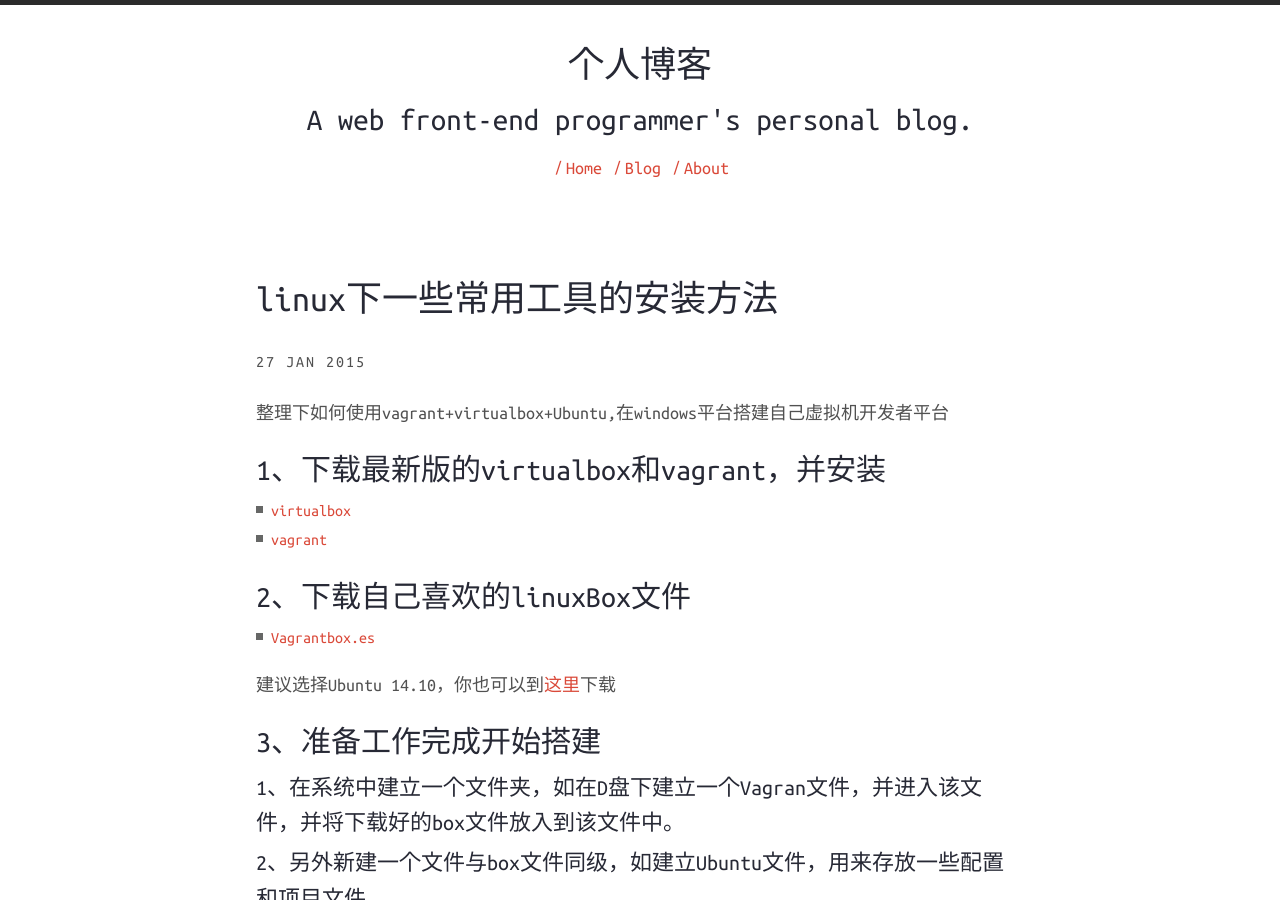
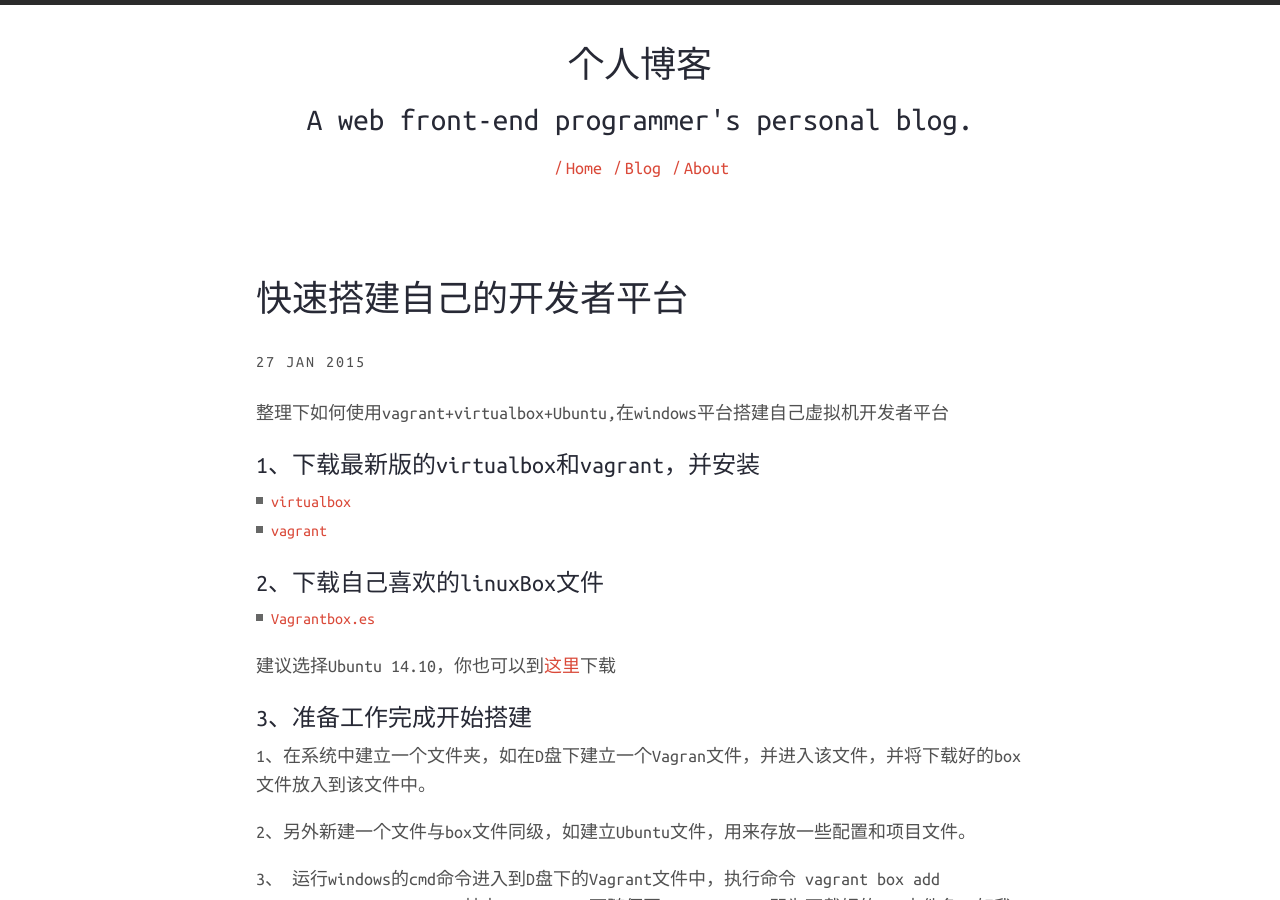
Before and after one commit to CooLNuanfeng/coolnuanfeng.github.com, a Jekyll site: the page built from _posts/2015-1-27-vagarnt.md, in a window 1280 px wide and 900 px high. Built offline with Jekyll 4.4.1, drawn with Linux system fonts in a browser that asks for light colours.

Commit message:
2015-02-04

```diff
--- a/_posts/2015-1-27-vagarnt.md
+++ b/_posts/2015-1-27-vagarnt.md
@@ -1,6 +1,6 @@
 ---
 layout: post
-title:  "linux下一些常用工具的安装方法"
+title:  "快速搭建自己的开发者平台"
 date:   2015-1-27
 description:  vagrant virtualbox ubuntu 快速搭建自己的开发者平台
 keywords: vagrant virtualbox Ubuntu
@@ -11,26 +11,26 @@ permalink: vagrant
 
 整理下如何使用vagrant+virtualbox+Ubuntu,在windows平台搭建自己虚拟机开发者平台
 
-###1、下载最新版的virtualbox和vagrant，并安装
+####1、下载最新版的virtualbox和vagrant，并安装
 - [virtualbox](https://www.virtualbox.org/wiki/Downloads)
 - [vagrant](https://www.vagrantup.com/downloads.html)
 
-###2、下载自己喜欢的linuxBox文件
+####2、下载自己喜欢的linuxBox文件
 - [Vagrantbox.es](http://www.vagrantbox.es/)
 
 建议选择Ubuntu 14.10，你也可以到[这里](https://vagrantcloud.com/ubuntu/boxes/trusty64)下载
 
-###3、准备工作完成开始搭建
+####3、准备工作完成开始搭建
 
-##### 1、在系统中建立一个文件夹，如在D盘下建立一个Vagran文件，并进入该文件，并将下载好的box文件放入到该文件中。
+1、在系统中建立一个文件夹，如在D盘下建立一个Vagran文件，并进入该文件，并将下载好的box文件放入到该文件中。
 
-#####2、另外新建一个文件与box文件同级，如建立Ubuntu文件，用来存放一些配置和项目文件。
+2、另外新建一个文件与box文件同级，如建立Ubuntu文件，用来存放一些配置和项目文件。
 
-#####3、 运行windows的cmd命令进入到D盘下的Vagrant文件中，执行命令 vagrant box add {BOX_NAME} {BOX_FILE}，其中{BOX_NAME}可随便写，{BOX_FILE}即为下载好的box文件名，如我的box文件命名为Ubuntu14.10.box，则执行下面代码： vagrant box add Ubuntu Ubuntu14.10.box
+3、 运行windows的cmd命令进入到D盘下的Vagrant文件中，执行命令 vagrant box add {BOX_NAME} {BOX_FILE}，其中{BOX_NAME}可随便写，{BOX_FILE}即为下载好的box文件名，如我的box文件命名为Ubuntu14.10.box，则执行下面代码： vagrant box add Ubuntu Ubuntu14.10.box
 
-#####4、执行完后，在命令行中cd到第二步建立的Ubuntu文件中，然后执行 vagrant init {BOX_NAME}，如：  vagrant init Ubuntu，命令执行完后会在该目录中生成一个Vagrantfile的配置文件
+4、执行完后，在命令行中cd到第二步建立的Ubuntu文件中，然后执行 vagrant init {BOX_NAME}，如：  vagrant init Ubuntu，命令执行完后会在该目录中生成一个Vagrantfile的配置文件
 
-#####5、用编辑工具打开Vagrantfile文件修改后保存
+5、用编辑工具打开Vagrantfile文件修改后保存
 
  -  查看config.vm.box = "Ubuntu"是否与你的{BOX_NAME}一致，不同的话改成相同
  - 找到 # config.vm.network "private_network", ip: "192.168.33.10"，将前面的 # 去掉。
@@ -38,6 +38,6 @@ permalink: vagrant
 
          config.vm.synced_folder "./share", "/home/vagrant/share"
 
-#####6、在当前的文件中再新建第五步中的share共享文件夹，完成后再命令行中执行 vagrant up 命令等待完成。
+6、在当前的文件中再新建第五步中的share共享文件夹，完成后再命令行中执行 vagrant up 命令等待完成。
 
-#####7、完成后即可通过Xshell等远程工具登陆了，ssh协议，默认用户密码都为vagrant
+7、完成后即可通过Xshell等远程工具登陆了，ssh协议，默认用户密码都为vagrant
```
Also changed, not shown: _posts/2014-12-16-seajs.md (+2 -1 lines).
